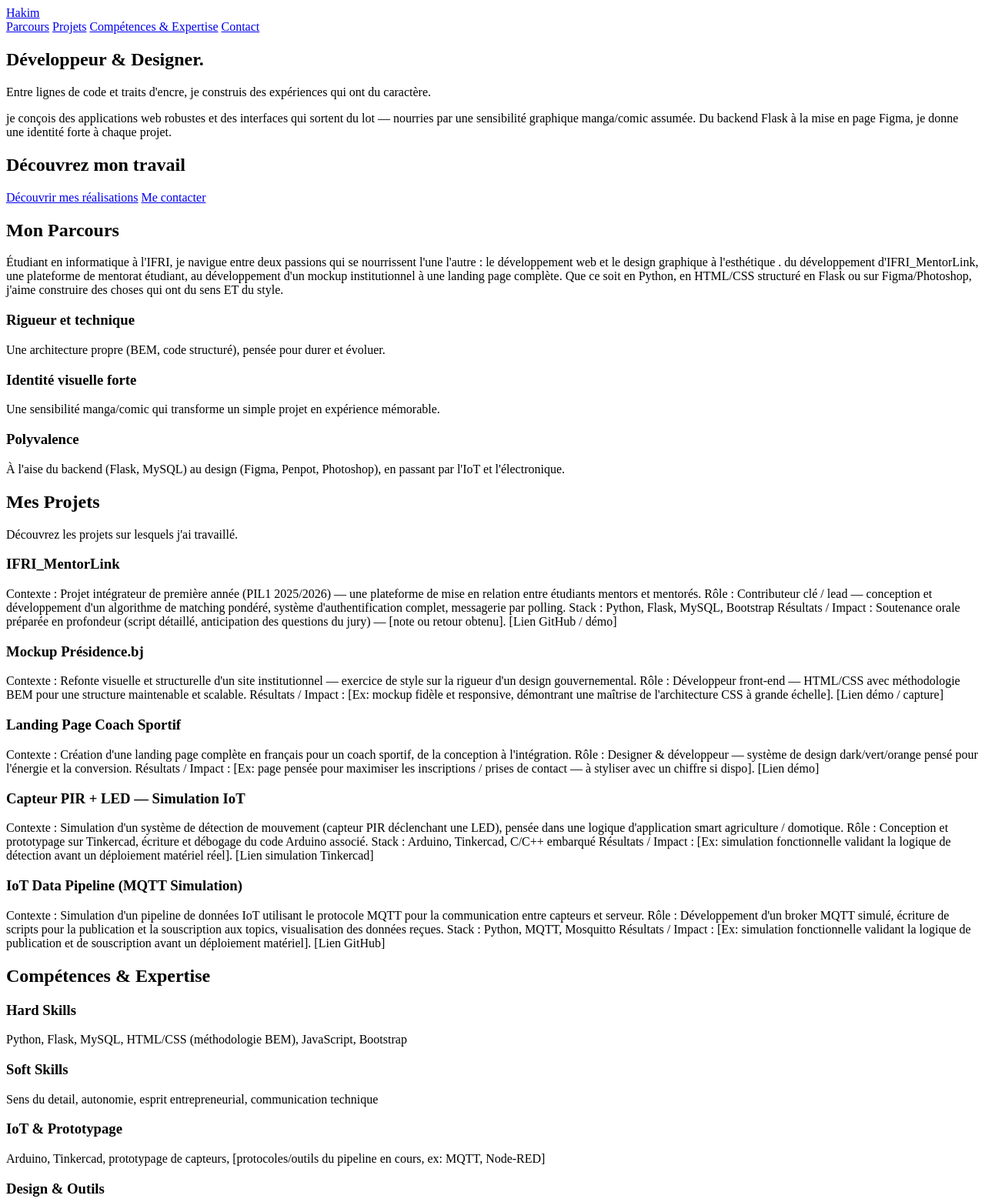
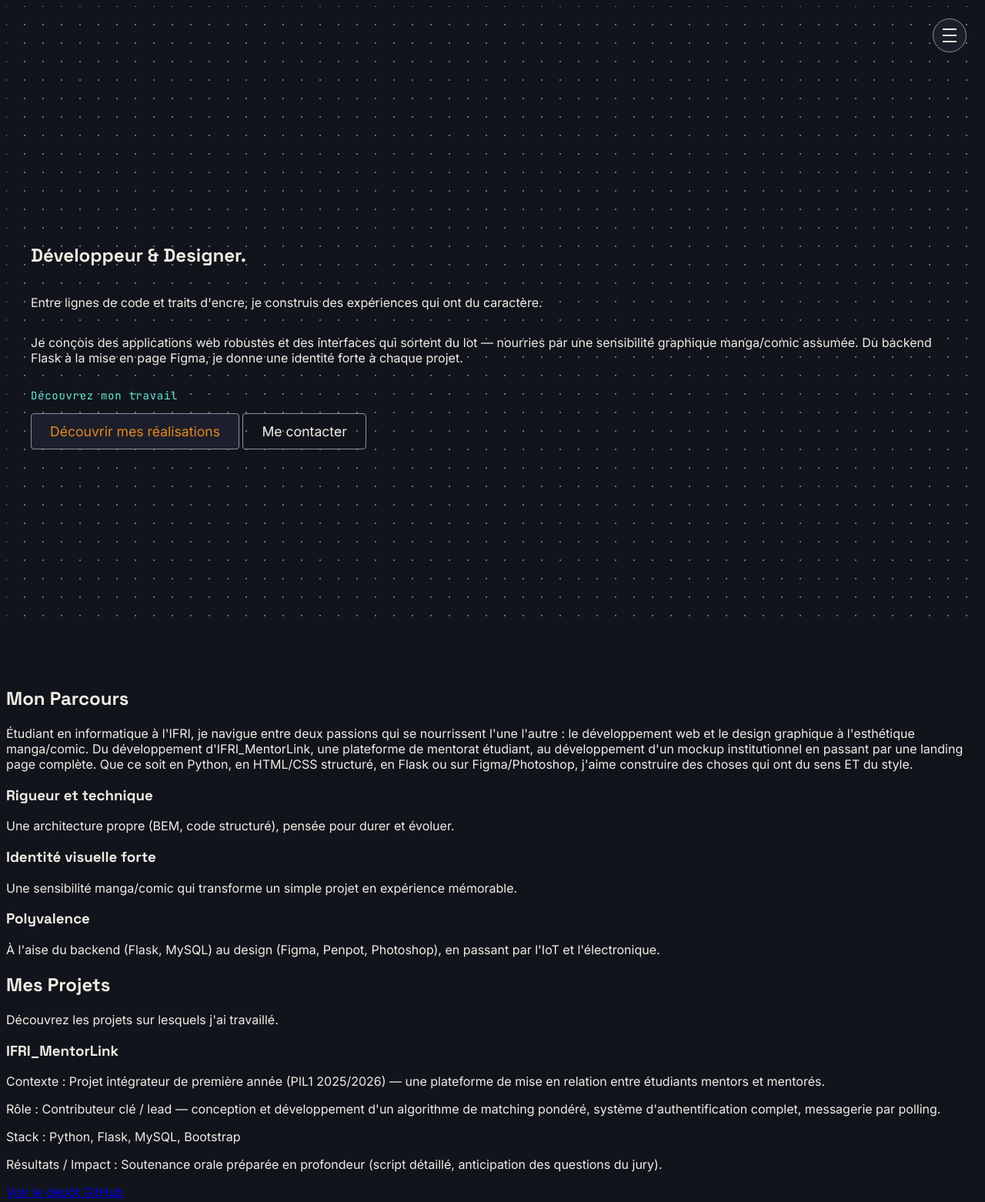
Before and after one commit to Kim-AII/Portfolio, a plain HTML site: page index.html in a window 1280 px wide. Shown: the top 1562 px of the page at 77% size. Drawn offline with Linux system fonts and the light colour scheme.

Commit message:
finalisation of the hero section with a canvas element for visual effects

```diff
--- a/index.html
+++ b/index.html
@@ -1,115 +1,163 @@
 <!DOCTYPE html>
-<html lang="en">
+<html lang="fr">
 <head>
     <meta charset="UTF-8">
     <meta name="viewport" content="width=device-width, initial-scale=1.0">
-    <title>Document</title>
+    <link rel="preconnect" href="https://fonts.googleapis.com">
+    <link href="https://fonts.googleapis.com/css2?family=Space+Grotesk:wght@500;700&family=Inter:wght@400;500&family=JetBrains+Mono:wght@400;600&display=swap" rel="stylesheet">
+    <link rel="stylesheet" href="styles.css">
+    <script src="scripts.js" defer></script>
+    <title>Développeur & Designer</title>
+    <meta name="description" content="Portfolio de KARIM ISSAOU Abdou-Hakim, étudiant en informatique à l'IFRI — développement web, IoT et design graphique.">
 </head>
+
 <body>
     <header class="site-header">
-  <a href="#hero" class="site-header__logo">Hakim</a>
-  <nav class="site-header__nav" aria-label="Navigation principale">
+        <button class="nav-toggle" aria-label="Ouvrir le menu" aria-expanded="false" aria-controls="site-nav">
+  <span class="nav-toggle__bar"></span>
+  <span class="nav-toggle__bar"></span>
+  <span class="nav-toggle__bar"></span>
+</button>
+
+<nav id="site-nav" class="site-nav" aria-label="Navigation principale">
   <a href="#parcours">Parcours</a>
   <a href="#projets">Projets</a>
+  <a href="#design">Design</a>
   <a href="#competences">Compétences & Expertise</a>
   <a href="#contact">Contact</a>
 </nav>
     </header>
+
     <main>
         <section id="hero" class="hero">
-    <h1 class="hero__title">Développeur & Designer. </h1>
+            <canvas class="hero__canvas"></canvas>
+            <h1 class="hero__title">Développeur & Designer.</h1>
             <p class="hero__subtitle">Entre lignes de code et traits d'encre, je construis des expériences qui ont du caractère.</p>
-    <p class="hero__description"> je conçois des applications web robustes et des interfaces qui sortent du lot — nourries par une sensibilité graphique manga/comic assumée. Du backend Flask à la mise en page Figma, je donne une identité forte à chaque projet.</p>
-    <div class="realisation-cta-container">
-      <h2 class="realisation-cta-title">  Découvrez mon travail</h2>
-      <a href="#projets" class="realisation_cta">Découvrir mes réalisations</a>
-      <a href="#contact" class="contact_cta">Me contacter</a>
+            <p class="hero__description">Je conçois des applications web robustes et des interfaces qui sortent du lot — nourries par une sensibilité graphique manga/comic assumée. Du backend Flask à la mise en page Figma, je donne une identité forte à chaque projet.</p>
+            <div class="hero__cta-group">
+                <p class="hero__cta-label">Découvrez mon travail</p>
+                <a href="#projets" class="hero__cta hero__cta--primary">Découvrir mes réalisations</a>
+                <a href="#contact" class="hero__cta hero__cta--secondary">Me contacter</a>
             </div>
         </section>
 
         <section id="parcours" class="parcours">
             <h2 class="parcours__title">Mon Parcours</h2>
-    <p class="parcours__description">Étudiant en informatique à l'IFRI, je navigue entre deux passions qui se nourrissent l'une l'autre : le développement web et le design graphique à l'esthétique . du développement d'IFRI_MentorLink, une plateforme de mentorat étudiant,  au développement d'un mockup institutionnel à une landing page complète. Que ce soit en Python, en HTML/CSS structuré  en Flask ou sur Figma/Photoshop, j'aime construire des choses qui ont du sens ET du style.</p>
-    <div class="point-forts">
-      <h3>Rigueur et technique</h3>
-      <p>Une architecture propre (BEM, code structuré), pensée pour durer et évoluer.</p>
-       <h3>Identité visuelle forte</h3>
-      <p>Une sensibilité manga/comic qui transforme un simple projet en expérience mémorable.</p>
-       <h3>Polyvalence</h3>
-      <p>À l'aise du backend (Flask, MySQL) au design (Figma, Penpot, Photoshop), en passant par l'IoT et l'électronique.</p>
+            <p class="parcours__description">Étudiant en informatique à l'IFRI, je navigue entre deux passions qui se nourrissent l'une l'autre : le développement web et le design graphique à l'esthétique manga/comic. Du développement d'IFRI_MentorLink, une plateforme de mentorat étudiant, au développement d'un mockup institutionnel en passant par une landing page complète. Que ce soit en Python, en HTML/CSS structuré, en Flask ou sur Figma/Photoshop, j'aime construire des choses qui ont du sens ET du style.</p>
+            <div class="parcours__strengths">
+                <article class="parcours__strength">
+                    <h3 class="parcours__strength-title">Rigueur et technique</h3>
+                    <p class="parcours__strength-text">Une architecture propre (BEM, code structuré), pensée pour durer et évoluer.</p>
+                </article>
+                <article class="parcours__strength">
+                    <h3 class="parcours__strength-title">Identité visuelle forte</h3>
+                    <p class="parcours__strength-text">Une sensibilité manga/comic qui transforme un simple projet en expérience mémorable.</p>
+                </article>
+                <article class="parcours__strength">
+                    <h3 class="parcours__strength-title">Polyvalence</h3>
+                    <p class="parcours__strength-text">À l'aise du backend (Flask, MySQL) au design (Figma, Penpot, Photoshop), en passant par l'IoT et l'électronique.</p>
+                </article>
             </div>
         </section>
 
         <section id="projets" class="projets">
             <h2 class="projets__title">Mes Projets</h2>
             <p class="projets__description">Découvrez les projets sur lesquels j'ai travaillé.</p>
-    <h3>IFRI_MentorLink</h3>
-    <p>Contexte : Projet intégrateur de première année (PIL1 2025/2026) — une plateforme de mise en relation entre étudiants mentors et mentorés.
-      Rôle : Contributeur clé / lead — conception et développement d'un algorithme de matching pondéré, système d'authentification complet, messagerie par polling.
-      Stack : Python, Flask, MySQL, Bootstrap
-      Résultats / Impact : Soutenance orale préparée en profondeur (script détaillé, anticipation des questions du jury) — [note ou retour obtenu].
-      [Lien GitHub / démo]
-    </p>
-<h3>Mockup Présidence.bj</h3>
-    <p>Contexte : Refonte visuelle et structurelle d'un site institutionnel — exercice de style sur la rigueur d'un design gouvernemental.
-        Rôle : Développeur front-end — HTML/CSS avec méthodologie BEM pour une structure maintenable et scalable.
-        Résultats / Impact : [Ex: mockup fidèle et responsive, démontrant une maîtrise de l'architecture CSS à grande échelle].
-        [Lien démo / capture]
-    </p>
-<h3> Landing Page Coach Sportif</h3>
-    <p>Contexte : Création d'une landing page complète en français pour un coach sportif, de la conception à l'intégration.
-      Rôle : Designer & développeur — système de design dark/vert/orange pensé pour l'énergie et la conversion.
-      Résultats / Impact : [Ex: page pensée pour maximiser les inscriptions / prises de contact — à styliser avec un chiffre si dispo].
-      [Lien démo]
-    </p>
-<h3>Capteur PIR + LED — Simulation IoT</h3>
-    <p>Contexte : Simulation d'un système de détection de mouvement (capteur PIR déclenchant une LED), pensée dans une logique d'application smart agriculture / domotique.
-    Rôle : Conception et prototypage sur Tinkercad, écriture et débogage du code Arduino associé.
-    Stack : Arduino, Tinkercad, C/C++ embarqué
-    Résultats / Impact : [Ex: simulation fonctionnelle validant la logique de détection avant un déploiement matériel réel].
-    [Lien simulation Tinkercad]
-    </p>
-<h3>IoT Data Pipeline (MQTT Simulation)</h3>
-    <p>Contexte : Simulation d'un pipeline de données IoT utilisant le protocole MQTT pour la communication entre capteurs et serveur.
-    Rôle : Développement d'un broker MQTT simulé, écriture de scripts pour la publication et la souscription aux topics, visualisation des données reçues.
-    Stack : Python, MQTT, Mosquitto
-    Résultats / Impact : [Ex: simulation fonctionnelle validant la logique de publication et de souscription avant un déploiement matériel].
-    [Lien GitHub]
-    </p>
+
+            <article class="projets__item">
+                <h3 class="projets__item-title">IFRI_MentorLink</h3>
+                <p class="projets__item-text">Contexte : Projet intégrateur de première année (PIL1 2025/2026) — une plateforme de mise en relation entre étudiants mentors et mentorés.</p>
+                <p class="projets__item-text">Rôle : Contributeur clé / lead — conception et développement d'un algorithme de matching pondéré, système d'authentification complet, messagerie par polling.</p>
+                <p class="projets__item-text">Stack : Python, Flask, MySQL, Bootstrap</p>
+                <p class="projets__item-text">Résultats / Impact : Soutenance orale préparée en profondeur (script détaillé, anticipation des questions du jury).</p>
+                <a href="#" class="projets__item-link">Voir le dépôt GitHub</a>
+            </article>
+
+            <article class="projets__item">
+                <h3 class="projets__item-title">Mockup Présidence.bj</h3>
+                <p class="projets__item-text">Contexte : Refonte visuelle et structurelle d'un site institutionnel — exercice de style sur la rigueur d'un design gouvernemental.</p>
+                <p class="projets__item-text">Rôle : Développeur front-end — HTML/CSS avec méthodologie BEM pour une structure maintenable et scalable.</p>
+                <p class="projets__item-text">Résultats / Impact : Mockup fidèle et responsive, démontrant une maîtrise de l'architecture CSS à grande échelle.</p>
+                <a href="#" class="projets__item-link">Voir la démo</a>
+            </article>
+
+            <article class="projets__item">
+                <h3 class="projets__item-title">Landing Page Coach Sportif</h3>
+                <p class="projets__item-text">Contexte : Création d'une landing page complète en français pour un coach sportif, de la conception à l'intégration.</p>
+                <p class="projets__item-text">Rôle : Designer & développeur — système de design dark/vert/orange pensé pour l'énergie et la conversion.</p>
+                <p class="projets__item-text">Résultats / Impact : Page pensée pour maximiser les inscriptions et les prises de contact.</p>
+                <a href="#" class="projets__item-link">Voir la démo</a>
+            </article>
+
+            <article class="projets__item">
+                <h3 class="projets__item-title">Capteur PIR + LED — Simulation IoT</h3>
+                <p class="projets__item-text">Contexte : Simulation d'un système de détection de mouvement (capteur PIR déclenchant une LED), pensée dans une logique d'application smart agriculture / domotique.</p>
+                <p class="projets__item-text">Rôle : Conception et prototypage sur Tinkercad, écriture et débogage du code Arduino associé.</p>
+                <p class="projets__item-text">Stack : Arduino, Tinkercad, C/C++ embarqué</p>
+                <p class="projets__item-text">Résultats / Impact : Simulation fonctionnelle validant la logique de détection avant un déploiement matériel réel.</p>
+                <a href="#" class="projets__item-link">Voir la simulation Tinkercad</a>
+            </article>
+
+            <article class="projets__item">
+                <h3 class="projets__item-title">IoT Data Pipeline (MQTT Simulation)</h3>
+                <p class="projets__item-text">Contexte : Simulation d'un pipeline de données IoT utilisant le protocole MQTT pour la communication entre capteurs et serveur.</p>
+                <p class="projets__item-text">Rôle : Développement d'un broker MQTT simulé, écriture de scripts pour la publication et la souscription aux topics, visualisation des données reçues.</p>
+                <p class="projets__item-text">Stack : Python, MQTT, Mosquitto</p>
+                <p class="projets__item-text">Résultats / Impact : Simulation fonctionnelle validant la logique de publication et de souscription avant un déploiement matériel.</p>
+                <a href="#" class="projets__item-link">Voir le dépôt GitHub</a>
+            </article>
         </section>
-  <section>
-    <h2 class="competences">Compétences & Expertise</h2>
-    <p></p>
-<h3> Hard Skills</h3>
-  <p>Python, Flask, MySQL, HTML/CSS (méthodologie BEM), JavaScript, Bootstrap</p>
 
-<h3>Soft Skills</h3>
-  <p>Sens du detail, autonomie, esprit entrepreneurial, communication technique</p>
+        <section id="design" class="design">
+            <h2 class="design__title">Design Graphique</h2>
+            <p class="design__intro">Une sensibilité manga/comic assumée, appliquée à la typographie, aux mises en page et aux effets visuels. Outils : Photoshop, Figma, Penpot.</p>
+            <div class="design__showcase">
+                <span class="design__showcase-text">HAKIM</span>
+            </div>
+        </section>
 
-<h3>IoT & Prototypage</h3>
-  <p>Arduino, Tinkercad, prototypage de capteurs, [protocoles/outils du pipeline en cours, ex: MQTT, Node-RED]</p>
+        <section id="competences" class="competences">
+            <h2 class="competences__title">Compétences & Expertise</h2>
 
-<h3>Design & Outils</h3>
-  <p>Figma, Penpot, Photoshop, Git/GitHub</p>
+            <article class="competences__item">
+                <h3 class="competences__item-title">Hard Skills</h3>
+                <p class="competences__item-text">Python, Flask, MySQL, HTML/CSS (méthodologie BEM), JavaScript, Bootstrap</p>
+            </article>
+
+            <article class="competences__item">
+                <h3 class="competences__item-title">Soft Skills</h3>
+                <p class="competences__item-text">Sens du détail, autonomie, esprit entrepreneurial, communication technique</p>
+            </article>
+
+            <article class="competences__item">
+                <h3 class="competences__item-title">IoT & Prototypage</h3>
+                <p class="competences__item-text">Arduino, Tinkercad, prototypage de capteurs, MQTT, Node-RED</p>
+            </article>
+
+            <article class="competences__item">
+                <h3 class="competences__item-title">Design & Outils</h3>
+                <p class="competences__item-text">Figma, Penpot, Photoshop, Git/GitHub</p>
+            </article>
         </section>
 
         <section id="contact" class="contact">
             <h2 class="contact__title">Un projet web, IoT ou design en tête ? Construisons-le ensemble.</h2>
-    <p>Étudiant en informatique curieux et créatif. Que ce soit pour un projet, un stage ou juste échanger, écris-moi.</p>
+            <p class="contact__intro">Étudiant en informatique curieux et créatif. Que ce soit pour un projet, un stage ou juste échanger, écris-moi.</p>
             <form class="contact__form" action="#" method="post">
-      <label for="name">Nom:</label>
+                <label for="name">Nom :</label>
                 <input type="text" id="name" name="name" required>
 
-      <label for="email">Email:</label>
+                <label for="email">Email :</label>
                 <input type="email" id="email" name="email" required>
 
-      <label for="message">Message:</label>
+                <label for="message">Message :</label>
                 <textarea id="message" name="message" required></textarea>
 
                 <button type="submit">Envoyer</button>
             </form>
         </section>
     </main>
+
     <footer class="site-footer">
         <p class="site-footer__text">&copy; 2026 Hakim. Tous droits réservés.</p>
     </footer>
--- /dev/null
+++ b/scripts.js
@@ -0,0 +1,70 @@
+const toggle = document.querySelector('.nav-toggle');
+const nav = document.querySelector('.site-nav');
+
+toggle.addEventListener('click', () => {
+  const isOpen = toggle.getAttribute('aria-expanded') === 'true';
+  toggle.setAttribute('aria-expanded', !isOpen);
+  toggle.classList.toggle('is-open');
+  nav.classList.toggle('is-open');
+});
+
+const canvas = document.querySelector('.hero__canvas');
+const ctx = canvas.getContext('2d');
+
+// Position de la souris — hors écran par défaut, pour que rien ne réagisse au chargement
+let mouse = { x: -1000, y: -1000 };
+
+// Espacement entre les points, et distance d'influence de la souris
+const spacing = 24;
+const maxDistance = 150;
+
+function resize() {
+  canvas.width = window.innerWidth;
+  canvas.height = window.innerHeight;
+}
+
+function draw() {
+  // On efface tout le canvas avant de redessiner (sinon les points s'accumulent)
+  ctx.clearRect(0, 0, canvas.width, canvas.height);
+
+  // On parcourt l'écran par pas de "spacing" pixels, en x puis en y
+  for (let x = 0; x < canvas.width; x += spacing) {
+    for (let y = 0; y < canvas.height; y += spacing) {
+
+      // Distance entre ce point (x, y) et la souris — théorème de Pythagore
+      const dx = mouse.x - x;
+      const dy = mouse.y - y;
+      const distance = Math.sqrt(dx * dx + dy * dy);
+
+      // "influence" vaut 1 quand la souris est pile sur le point, 0 au-delà de maxDistance
+      const influence = Math.max(0, 1 - distance / maxDistance);
+
+      // Le rayon grossit avec l'influence : 1px au repos, jusqu'à 4px sous la souris
+      const radius = 1 + influence * 3;
+
+      ctx.beginPath();
+      ctx.arc(x, y, radius, 0, Math.PI * 2);
+      ctx.fillStyle = '#8890A0'; // ta variable --color-graphite
+      ctx.fill();
+    }
+  }
+
+  requestAnimationFrame(draw); // relance draw() au prochain rafraîchissement d'écran
+}
+
+window.addEventListener('resize', resize);
+window.addEventListener('mousemove', (e) => {
+  mouse.x = e.clientX;
+  mouse.y = e.clientY;
+});
+
+// Respecte les personnes sensibles aux animations
+const prefersReducedMotion = window.matchMedia('(prefers-reduced-motion: reduce)').matches;
+
+resize();
+if (prefersReducedMotion) {
+  draw(); // dessine une seule fois, sans boucle, sans réaction à la souris
+} else {
+  window.addEventListener('mousemove', (e) => { mouse.x = e.clientX; mouse.y = e.clientY; });
+  draw();
+}
--- /dev/null
+++ b/styles.css
@@ -0,0 +1,159 @@
+:root {
+  --color-ink:         #12141C; /* fond principal, sombre */
+  --color-ink-soft:    #1C1F2B; /* fond des cartes/sections alternées */
+  --color-paper:       #F0EDE4; /* fond clair, texte sur fond sombre */
+  --color-graphite:    #8890A0; /* texte secondaire, bordures */
+  --color-solder:      #E8871E; /* accent chaud — CTA, highlights */
+  --color-signal:      #5EEAD4; /* accent froid — liens, états actifs */
+}
+
+body {
+  background-color: var(--color-ink);
+  color: var(--color-paper);
+  font-family: 'Inter', sans-serif;
+}
+
+h1, h2, h3 {
+  font-family: 'Space Grotesk', sans-serif;
+}
+
+/* === Bouton hamburger === */
+.nav-toggle {
+  position: fixed;
+  top: 1.5rem;
+  right: 1.5rem;
+  z-index: 200;
+  width: 44px;
+  height: 44px;
+  display: flex;
+  flex-direction: column;
+  justify-content: center;
+  align-items: center;
+  gap: 6px;
+  background-color: var(--color-ink-soft);
+  border: 1px solid var(--color-graphite);
+  border-radius: 50%;
+  cursor: pointer;
+}
+
+.nav-toggle__bar {
+  width: 18px;
+  height: 2px;
+  background-color: var(--color-paper);
+  transition: transform 0.3s ease, opacity 0.3s ease;
+}
+
+/* Transforme les 3 barres en croix quand le menu est ouvert */
+.nav-toggle.is-open .nav-toggle__bar:nth-child(1) {
+  transform: translateY(8px) rotate(45deg);
+}
+.nav-toggle.is-open .nav-toggle__bar:nth-child(2) {
+  opacity: 0;
+}
+.nav-toggle.is-open .nav-toggle__bar:nth-child(3) {
+  transform: translateY(-8px) rotate(-45deg);
+}
+
+/* === Panneau de navigation (overlay plein écran) === */
+.site-nav {
+  position: fixed;
+  inset: 0; /* raccourci pour top/right/bottom/left: 0 */
+  z-index: 150;
+  display: flex;
+  flex-direction: column;
+  justify-content: center;
+  align-items: center;
+  gap: 2rem;
+  background-color: var(--color-ink);
+  opacity: 0;
+  visibility: hidden;
+  transition: opacity 0.3s ease;
+}
+
+.site-nav.is-open {
+  opacity: 1;
+  visibility: visible;
+}
+
+.site-nav a {
+  font-family: 'JetBrains Mono', monospace;
+  font-size: 1.5rem;
+  text-transform: uppercase;
+  letter-spacing: 0.05em;
+  color: var(--color-paper);
+  text-decoration: none;
+}
+
+.site-nav a:hover {
+  color: var(--color-signal);
+}
+
+.site-header__logo {
+  font-family: 'Space Grotesk', sans-serif;
+  font-weight: 700;
+  font-size: 1.25rem;
+  color: var(--color-paper);
+  text-decoration: none;
+}
+
+
+.hero {
+  position: relative;
+  min-height: 100vh;
+  display: flex;
+  flex-direction: column;
+  justify-content: center;
+  padding: 2rem;
+  background-color: var(--color-ink);
+  overflow: hidden; /* évite les débordements du canvas */
+}
+
+.hero__canvas {
+  position: absolute;
+  inset: 0;
+  z-index: 0;
+}
+.hero::before {
+  content: "";
+  position: absolute;
+  inset: 0;
+  background: radial-gradient(circle at center, var(--color-ink) 0%, transparent 70%);
+  z-index: 0;
+}
+
+.hero__cta-label {
+  font-family: 'JetBrains Mono', monospace;
+  font-size: 0.875rem;
+  letter-spacing: 0.05em;
+  color: var(--color-signal);
+}
+.hero__cta--primary {
+    display: inline-block;
+    color: var(--color-solder);
+    font-size: 1.1rem;
+    padding: 0.75rem 1.5rem;
+    background: var(--color-ink-soft);
+    text-decoration: none;
+    border-radius: 4px;
+    transition: transform 0.3s, box-shadow 0.3s;
+    border: 1px solid var(--color-graphite);
+}
+.hero__cta--secondary {
+  display: inline-block;
+  color: var(--color-paper);
+  font-size: 1.1rem;
+  padding: 0.75rem 1.5rem;
+  background: transparent;
+  text-decoration: none;
+  border-radius: 4px;
+  border: 1px solid var(--color-graphite);
+  transition: transform 0.3s, box-shadow 0.3s;
+}
+
+.hero__title,
+.hero__subtitle,
+.hero__description,
+.hero__cta-group {
+  position: relative;
+  z-index: 1;
+}
```
Lines whose indentation alone changed are shown as unchanged.
